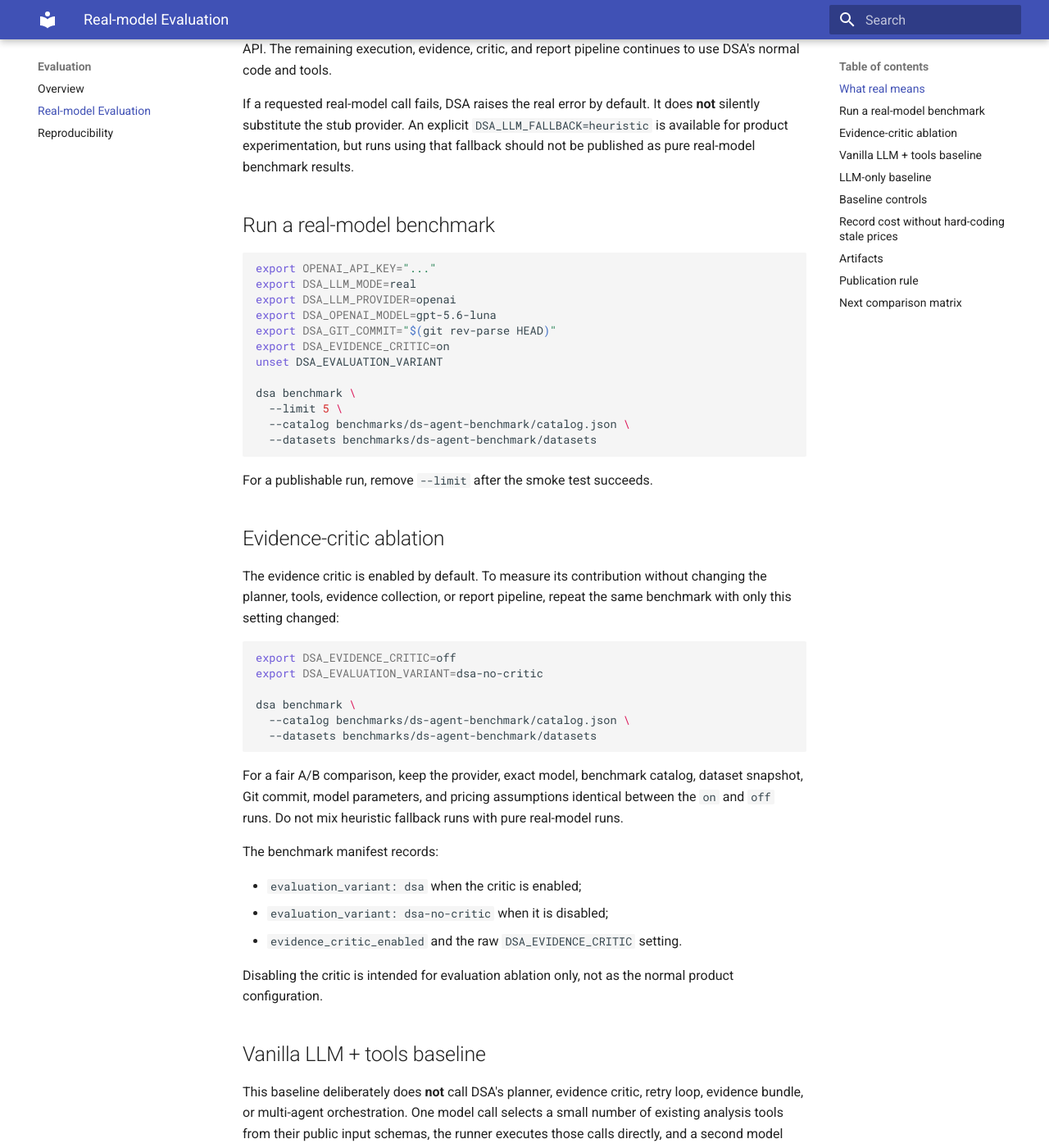
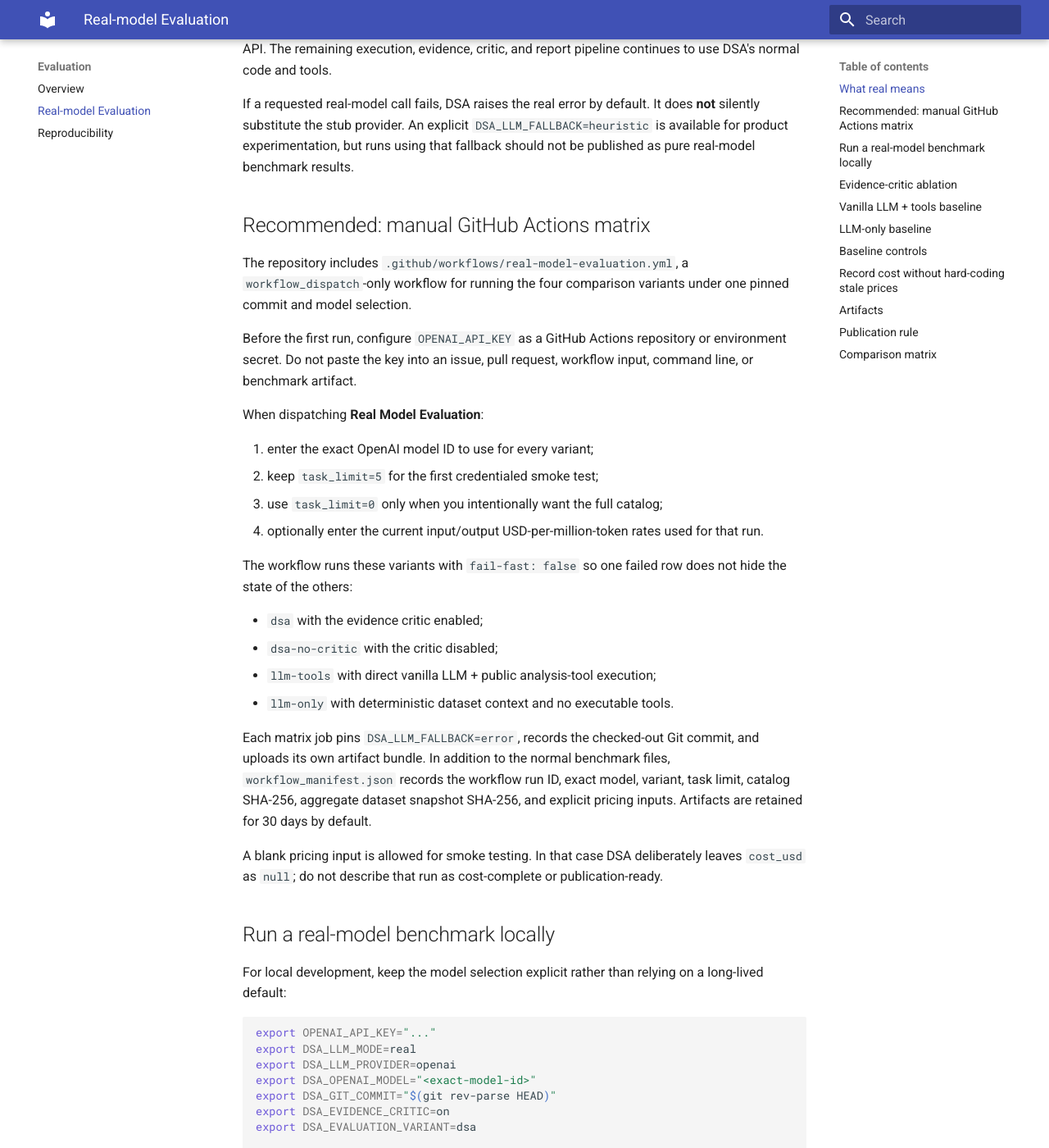
Before and after one commit to Jackxiaozhiren/data-science-agent, an MkDocs documentation site: the page built from docs/real-model-evaluation.md, in a window 1280 px wide and 1400 px high, scrolled down 374 px. Shown: the whole window at 82% size. Built offline with MkDocs 1.6.1 and Material for MkDocs 9.7.7, drawn with Linux system fonts in a browser that asks for light colours; some of the changed text lies outside the part shown.

Commit message:
docs: add safe Actions evaluation workflow

````diff
--- a/docs/real-model-evaluation.md
+++ b/docs/real-model-evaluation.md
@@ -8,19 +8,45 @@ With `DSA_LLM_MODE=real`, the agent planner calls a real model through the OpenA
 
 If a requested real-model call fails, DSA raises the real error by default. It does **not** silently substitute the stub provider. An explicit `DSA_LLM_FALLBACK=heuristic` is available for product experimentation, but runs using that fallback should not be published as pure real-model benchmark results.
 
-## Run a real-model benchmark
+## Recommended: manual GitHub Actions matrix
+
+The repository includes `.github/workflows/real-model-evaluation.yml`, a `workflow_dispatch`-only workflow for running the four comparison variants under one pinned commit and model selection.
+
+Before the first run, configure `OPENAI_API_KEY` as a GitHub Actions repository or environment secret. Do not paste the key into an issue, pull request, workflow input, command line, or benchmark artifact.
+
+When dispatching **Real Model Evaluation**:
+
+1. enter the exact OpenAI model ID to use for every variant;
+2. keep `task_limit=5` for the first credentialed smoke test;
+3. use `task_limit=0` only when you intentionally want the full catalog;
+4. optionally enter the current input/output USD-per-million-token rates used for that run.
+
+The workflow runs these variants with `fail-fast: false` so one failed row does not hide the state of the others:
+
+- `dsa` with the evidence critic enabled;
+- `dsa-no-critic` with the critic disabled;
+- `llm-tools` with direct vanilla LLM + public analysis-tool execution;
+- `llm-only` with deterministic dataset context and no executable tools.
+
+Each matrix job pins `DSA_LLM_FALLBACK=error`, records the checked-out Git commit, and uploads its own artifact bundle. In addition to the normal benchmark files, `workflow_manifest.json` records the workflow run ID, exact model, variant, task limit, catalog SHA-256, aggregate dataset snapshot SHA-256, and explicit pricing inputs. Artifacts are retained for 30 days by default.
+
+A blank pricing input is allowed for smoke testing. In that case DSA deliberately leaves `cost_usd` as `null`; do not describe that run as cost-complete or publication-ready.
+
+## Run a real-model benchmark locally
+
+For local development, keep the model selection explicit rather than relying on a long-lived default:
 
 ```bash
 export OPENAI_API_KEY="..."
 export DSA_LLM_MODE=real
 export DSA_LLM_PROVIDER=openai
-export DSA_OPENAI_MODEL=gpt-5.6-luna
+export DSA_OPENAI_MODEL="<exact-model-id>"
 export DSA_GIT_COMMIT="$(git rev-parse HEAD)"
 export DSA_EVIDENCE_CRITIC=on
-unset DSA_EVALUATION_VARIANT
+export DSA_EVALUATION_VARIANT=dsa
 
-dsa benchmark \
-  --limit 5 \
+dsa --limit 5 \
+  --out benchmarks/ds-agent-benchmark/results/dsa \
   --catalog benchmarks/ds-agent-benchmark/catalog.json \
   --datasets benchmarks/ds-agent-benchmark/datasets
 ```
@@ -35,7 +61,8 @@ The evidence critic is enabled by default. To measure its contribution without c
 export DSA_EVIDENCE_CRITIC=off
 export DSA_EVALUATION_VARIANT=dsa-no-critic
 
-dsa benchmark \
+dsa \
+  --out benchmarks/ds-agent-benchmark/results/dsa-no-critic \
   --catalog benchmarks/ds-agent-benchmark/catalog.json \
   --datasets benchmarks/ds-agent-benchmark/datasets
 ```
@@ -57,11 +84,12 @@ This baseline deliberately does **not** call DSA's planner, evidence critic, ret
 ```bash
 export DSA_LLM_MODE=real
 export DSA_LLM_PROVIDER=openai
-export DSA_OPENAI_MODEL=gpt-5.6-luna
+export DSA_OPENAI_MODEL="<exact-model-id>"
 export DSA_EVALUATION_VARIANT=llm-tools
 export DSA_GIT_COMMIT="$(git rev-parse HEAD)"
 
-dsa benchmark \
+dsa \
+  --out benchmarks/ds-agent-benchmark/results/llm-tools \
   --catalog benchmarks/ds-agent-benchmark/catalog.json \
   --datasets benchmarks/ds-agent-benchmark/datasets
 ```
@@ -75,11 +103,12 @@ The LLM-only control receives the question plus a deterministic dataset context
 ```bash
 export DSA_LLM_MODE=real
 export DSA_LLM_PROVIDER=openai
-export DSA_OPENAI_MODEL=gpt-5.6-luna
+export DSA_OPENAI_MODEL="<exact-model-id>"
 export DSA_EVALUATION_VARIANT=llm-only
 export DSA_GIT_COMMIT="$(git rev-parse HEAD)"
 
-dsa benchmark \
+dsa \
+  --out benchmarks/ds-agent-benchmark/results/llm-only \
   --catalog benchmarks/ds-agent-benchmark/catalog.json \
   --datasets benchmarks/ds-agent-benchmark/datasets
 ```
@@ -125,6 +154,8 @@ A benchmark run writes the existing result files plus `run_manifest.json`. The m
 
 `results.json` also embeds the same execution metadata alongside aggregate metrics. `raw_runs.json` retains the baseline final answer, parsed tool plan, dataset context, and executed tool outputs when a baseline is used.
 
+The GitHub Actions workflow adds `workflow_manifest.json` so the catalog and dataset snapshot can be verified independently of mutable branch names.
+
 ## Publication rule
 
 A result may be described as a real-model DSA or baseline result only when:
@@ -136,10 +167,12 @@ A result may be described as a real-model DSA or baseline result only when:
 5. The evidence-critic setting and evaluation variant are disclosed.
 6. Baseline configuration is disclosed when the variant is `llm-only` or `llm-tools`.
 7. Raw benchmark artifacts and the Git commit are retained.
+8. The catalog and dataset snapshot are frozen or cryptographically identified.
+9. Cost claims include the explicit pricing assumptions used for that run.
 
 The existing `stub/small` registry entry remains a harness-validation result, not a real-model quality comparison.
 
-## Next comparison matrix
+## Comparison matrix
 
 Publish the following on the same frozen task set, evaluator, provider, exact model, and model configuration:
 
````
